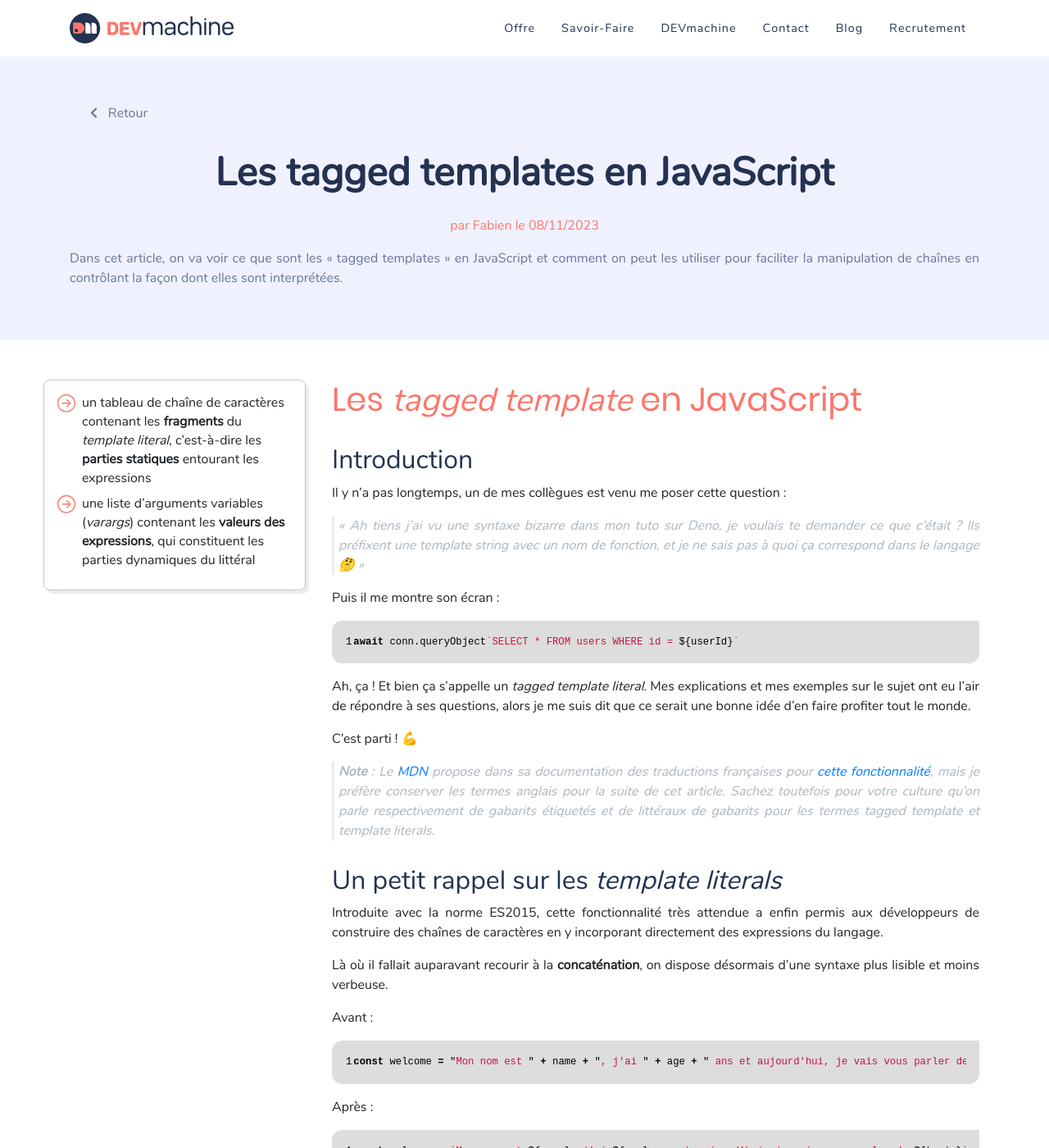
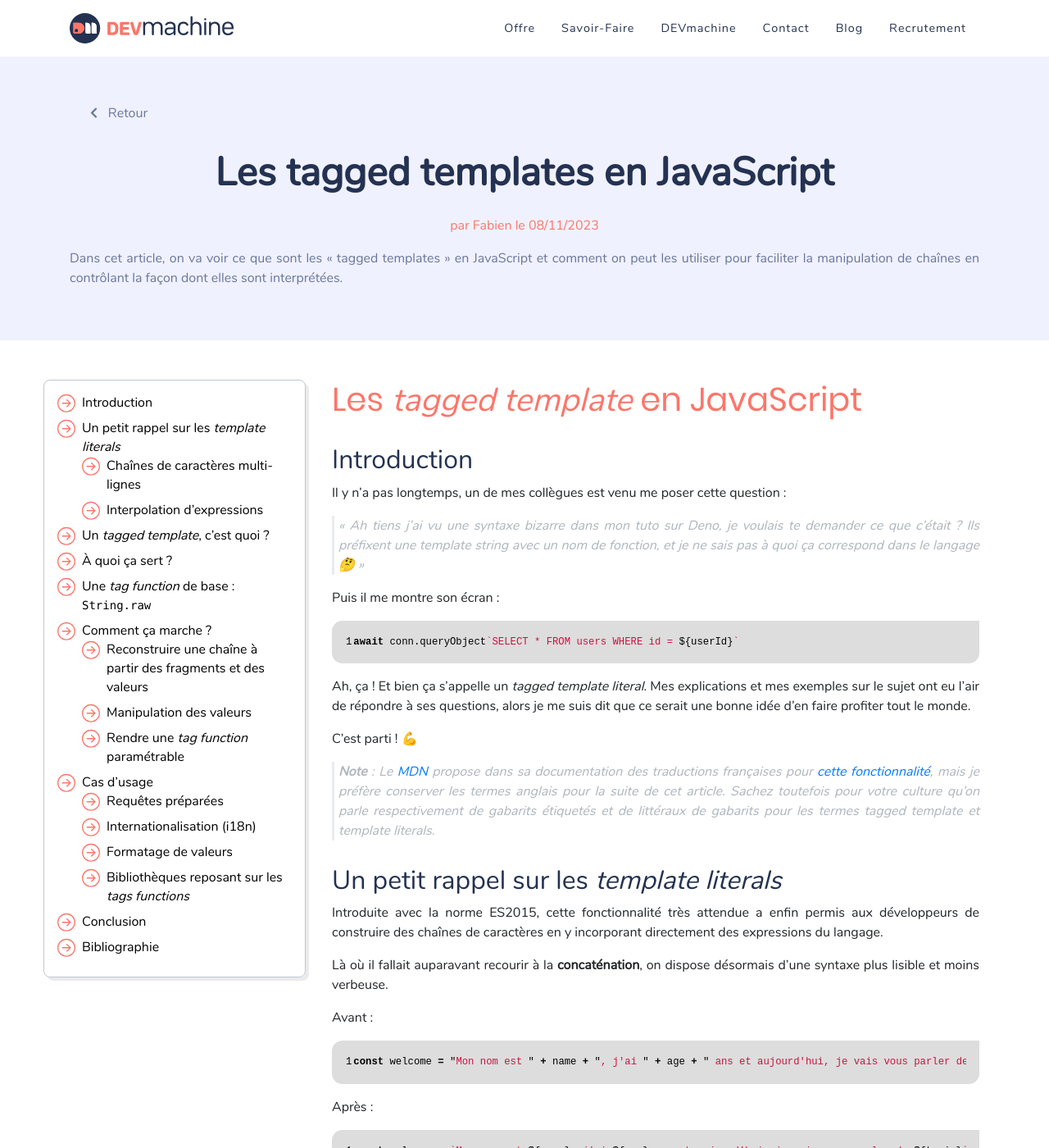
Before and after one commit to DEVmachine-fr/website, a Jekyll site: the page built from _posts/2023-11-08-tagged-templates-js.md, in a window 1280 px wide and 1400 px high. Shown: the whole window at 82% size. Built offline with Jekyll 4.4.1, drawn with Linux system fonts in a browser that asks for light colours; nearby versions of some CDN libraries; some web fonts are replaced.

Commit message:
feat: add table of contents

```diff
--- a/_posts/2023-11-08-tagged-templates-js.md
+++ b/_posts/2023-11-08-tagged-templates-js.md
@@ -7,6 +7,25 @@
 Dans cet article, on va voir ce que sont les &laquo; tagged templates &raquo; en JavaScript et comment on peut les utiliser pour faciliter la manipulation de chaînes en contrôlant la façon dont elles sont interprétées.
 
 # Les *tagged template* en JavaScript
+
+- [Introduction](#introduction)
+- [Un petit rappel sur les *template literals*](#un-petit-rappel-sur-les-template-literals)
+  - [Chaînes de caractères multi-lignes](#chaînes-de-caractères-multi-lignes)
+  - [Interpolation d'expressions](#interpolation-dexpressions)
+- [Un _tagged template_, c’est quoi ?](#un-tagged-template-cest-quoi-)
+- [À quoi ça sert ?](#à-quoi-ça-sert-)
+- [Une _tag function_ de base : `String.raw`](#une-tag-function-de-base--stringraw)
+- [Comment ça marche ?](#comment-ça-marche-)
+  - [Reconstruire une chaîne à partir des fragments et des valeurs](#reconstruire-une-chaîne-à-partir-des-fragments-et-des-valeurs)
+  - [Manipulation des valeurs](#manipulation-des-valeurs)
+  - [Rendre une _tag function_ paramétrable](#manipulation-des-valeurs)
+- [Cas d’usage](#cas-dusage)
+  - [Requêtes préparées](#requêtes-préparées)
+  - [Internationalisation (i18n)](#internationalisation-i18n)
+  - [Formatage de valeurs](#formatage-de-valeurs)
+  - [Bibliothèques reposant sur les _tags functions_](#bibliothèques-reposant-sur-les-tags-functions)
+- [Conclusion](#conclusion)
+- [Bibliographie](#bibliographie)
 
 ## Introduction
 
```
